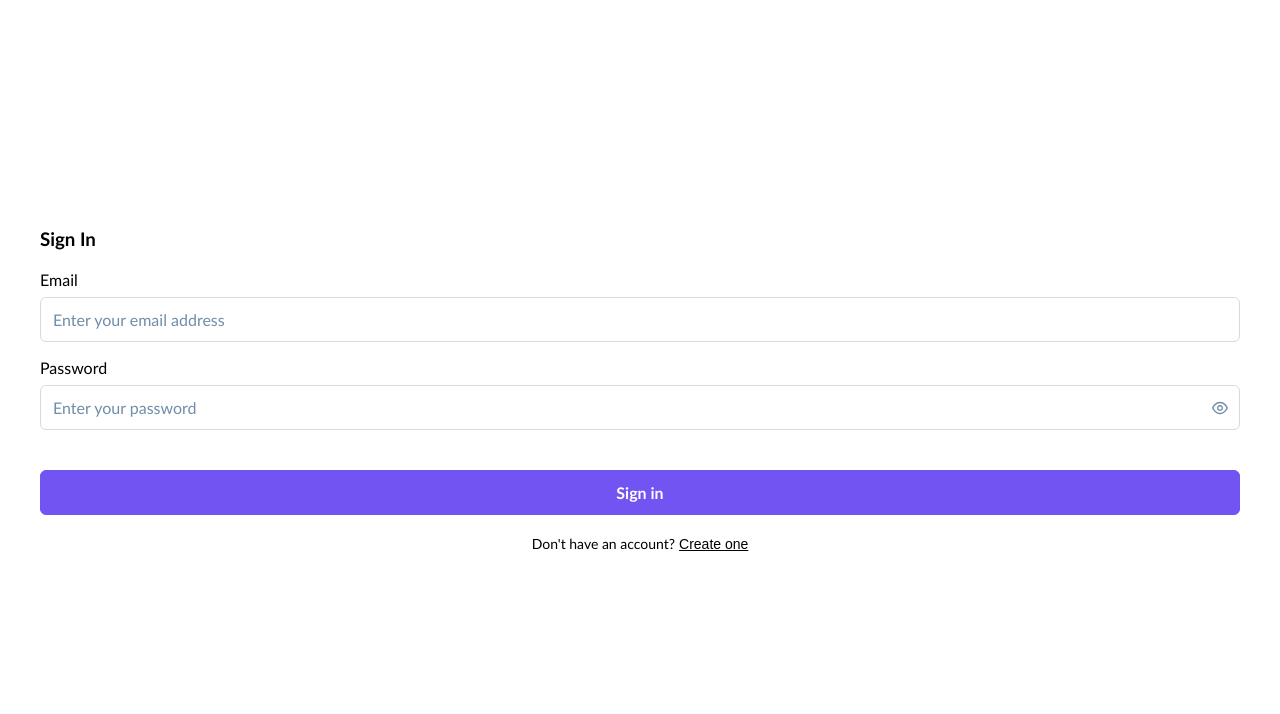
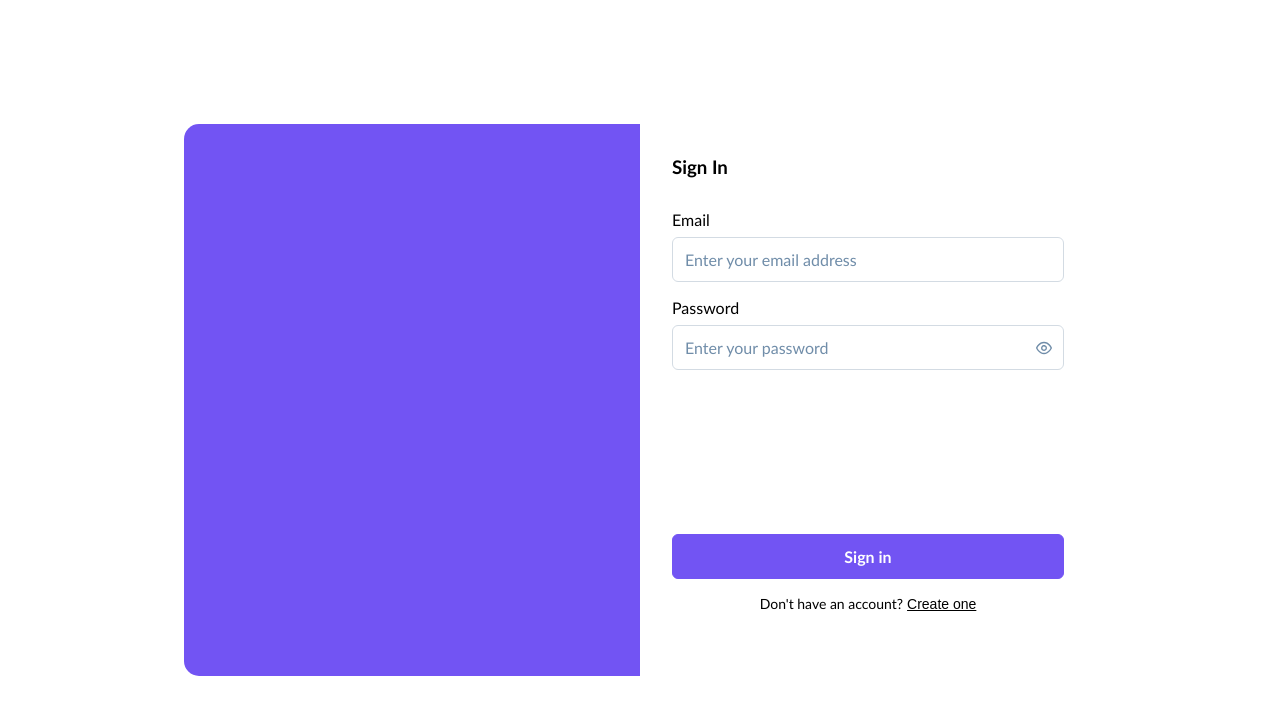
Before and after one commit to TheGeniusOfEternity/coordinate-area-checker-v4, a React (Vite) app in the folder frontend/: page /static/auth in a window 1280 px wide. Shown: the top 714 px of the page. Built offline with nearby package versions, Linux system fonts and the light colour scheme.

Commit message:
feat(auth page): form switch smooth transition

```diff
--- a/frontend/src/components/forms/Form.css
+++ b/frontend/src/components/forms/Form.css
@@ -17,7 +17,7 @@ form .submit-block {
   display: flex;
   flex-direction: column;
   justify-content: space-between;
-  gap: var(--content-padding);
+  gap: var(--auth-card-padding);
 }
 
 form .auth-switch {
@@ -50,7 +50,7 @@ form .auth-switch button {
   overflow-y: auto;
   gap: 1rem;
   height: 100%;
-  padding: var(--content-padding) 0;
+  padding: var(--auth-card-padding) 0;
 }
 
 .fields-wrapper::before,
@@ -66,7 +66,7 @@ form .auth-switch button {
       #282936 50%
   );
   pointer-events: none;
-  z-index: 10;
+  z-index: 1;
   display: block;
 }
 
--- a/frontend/src/pages/welcome/Welcome.css
+++ b/frontend/src/pages/welcome/Welcome.css
@@ -4,26 +4,46 @@
   display: flex;
   justify-content: center;
   align-items: center;
-  padding: var(--content-padding);
+  padding: var(--auth-card-padding);
+}
+
+.message {
+  position: fixed;
+  top: 0;
+  right: 0;
 }
 
 .wrapper {
   height: 100%;
   width: 100%;
-  overflow: hidden;
   display: flex;
   flex-direction: column;
   justify-content: center;
+  align-items: center;
+  position: relative;
 }
 
 .auth-card {
+  position: absolute;
   width: 100%;
   height: 100%;
   background-color: var(--surface-card);
-  padding: var(--content-padding);
+  padding: var(--auth-card-padding);
   display: flex;
   flex-direction: column;
-  justify-content: stretch;
+  transition: all 0.6s ease;
+  opacity: 1;
+}
+
+.auth-card.animating {
+  opacity: 0.7;
+}
+
+.auth-card.hidden {
+  transform: scale(0.2);
+  pointer-events: none;
+  opacity: 0;
+  backdrop-filter: blur(15px);
 }
 
 .auth-card:first-child {
@@ -31,17 +51,68 @@
 }
 
 .auth-card:first-child form {
-  gap: var(--content-padding);
-  padding-bottom: var(--content-padding);
-}
-
-.auth-card.hidden {
-  opacity: 0;
-  height: 0;
-  padding: 0;
-  pointer-events: none;
+  gap: var(--auth-card-padding);
+  padding-bottom: var(--auth-card-padding);
 }
 
 .auth-card h3 {
   margin: 0;
 }
+
+@media screen and (min-width: 790px) and (max-width: 1250px) {
+  .auth-card {
+    height: auto;
+    width: 60%;
+  }
+}
+
+@media screen and (min-width: 1251px) {
+  .wrapper {
+    width: 75%;
+    height: 75%;
+    background-color: var(--surface-card);
+    border-radius: 15px;
+    overflow: hidden;
+  }
+
+  .wrapper::after {
+    content: '';
+    position: absolute;
+    transform: translateX(-50%);
+    display: block;
+    height: 100%;
+    width: 50%;
+    background-color: var(--primary-500);
+    z-index: 10;
+    transition: transform 0.8s ease;
+  }
+
+  .wrapper .auth-card,
+  .wrapper.register::after {
+    height: 100%;
+    width: 50%;
+    transform: translateX(50%);
+  }
+
+  .wrapper.register .auth-card {
+    transform: translateX(-50%);
+  }
+
+  .wrapper .auth-card {
+    transition: transform 0.8s ease, opacity 0.2s ease 0.2s;
+  }
+
+  .wrapper .auth-card form {
+    padding: 0;
+    justify-content: space-between;
+  }
+
+  .wrapper .fields-wrapper {
+    max-height: 75%;
+  }
+
+  .auth-card form .submit-block {
+    gap: 1rem;
+    margin-bottom: 2rem;
+  }
+}
--- a/frontend/src/pages/welcome/Welcome.tsx
+++ b/frontend/src/pages/welcome/Welcome.tsx
@@ -1,5 +1,4 @@
 import "./Welcome.css";
-import { Message } from "primereact/message";
 import { useState } from "react";
 import { useTranslation } from "react-i18next";
 import LoginForm from "@/components/forms/LoginForm";
@@ -11,52 +10,26 @@ import { setMode } from "@/store/slices/authFormSlice";
 const Welcome = () => {
   const { t } = useTranslation();
   const dispatch = useDispatch();
-  const [error, setError] = useState<string | null>(null);
 
-  const { mode, isAnimating, nextMode } = useSelector((state: RootState) => state.auth);
+  const { mode, isAnimating } = useSelector((state: RootState) => state.auth);
   const [loading, setLoading] = useState(false);
-  const [success, setSuccess] = useState<string | null>(null);
 
   const handleLoginSubmit = async () => {
     setLoading(true);
-    try {
-      setSuccess('Login successful! Redirecting...');
-      setTimeout(() => {
-        // Handle redirect to main page
-        console.log('Redirect to main page');
-      }, 2000);
-    } catch (err) {
-      setError('Login failed. Please try again.');
-    } finally {
-      setLoading(false);
-    }
+    await new Promise(() => { setLoading(false); });
   };
 
   const handleRegisterSubmit = async () => {
     setLoading(true);
-    try {
-      setSuccess('Registration successful! You can now log in.');
-      setTimeout(() => {
-        dispatch(setMode("login"));
-        setSuccess(null);
-      }, 2000);
-    } catch (_: unknown) {
-      setError('Registration failed. Please try again.');
-    } finally {
-      setLoading(false);
-    }
+    await new Promise(() => { setLoading(false); });
   };
 
   const switchToRegister = () => {
     dispatch(setMode("register"));
-    setError(null);
-    setSuccess(null);
   };
 
   const switchToLogin = () => {
     dispatch(setMode("login"));
-    setError(null);
-    setSuccess(null);
   };
 
   return (
@@ -66,21 +39,7 @@ const Welcome = () => {
           `auth-card ${mode === 'login' ? '' : 'hidden'}
           ${isAnimating ? 'animating' : ''}`
         }>
-          <h3>{t(`page.welcome.title.${mode}`)}</h3>
-          {error && (
-            <Message
-              severity="error"
-              text={error}
-              style={{ width: "100%", marginBottom: "1rem" }}
-            />
-          )}
-          {success && (
-            <Message
-              severity="success"
-              text={success}
-              style={{ width: "100%", marginBottom: "1rem" }}
-            />
-          )}
+          <h3>{t(`page.welcome.title.login`)}</h3>
           <LoginForm
             onSubmit={handleLoginSubmit}
             onSwitchToRegister={switchToRegister}
@@ -92,21 +51,7 @@ const Welcome = () => {
           ${mode === 'register' ? '' : 'hidden'}
           ${isAnimating ? 'animating' : ''}`
         }>
-          <h3>{t(`page.welcome.title.${mode}`)}</h3>
-          {error && (
-            <Message
-              severity="error"
-              text={error}
-              style={{ width: "100%", marginBottom: "1rem" }}
-            />
-          )}
-          {success && (
-            <Message
-              severity="success"
-              text={success}
-              style={{ width: "100%", marginBottom: "1rem" }}
-            />
-          )}
+          <h3>{t(`page.welcome.title.register`)}</h3>
           <RegisterForm
             onSubmit={handleRegisterSubmit}
             onLoginSwitch={switchToLogin}
```
